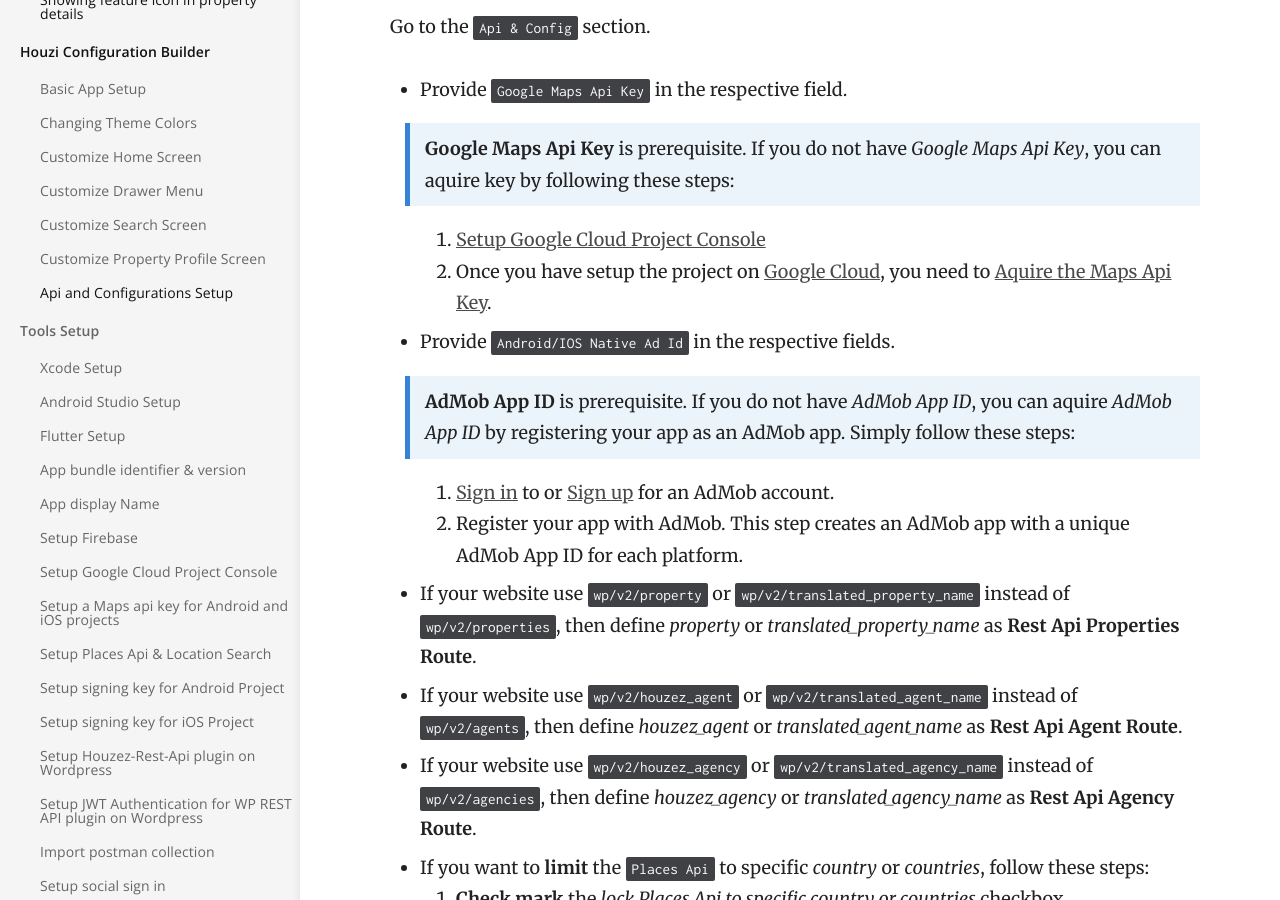
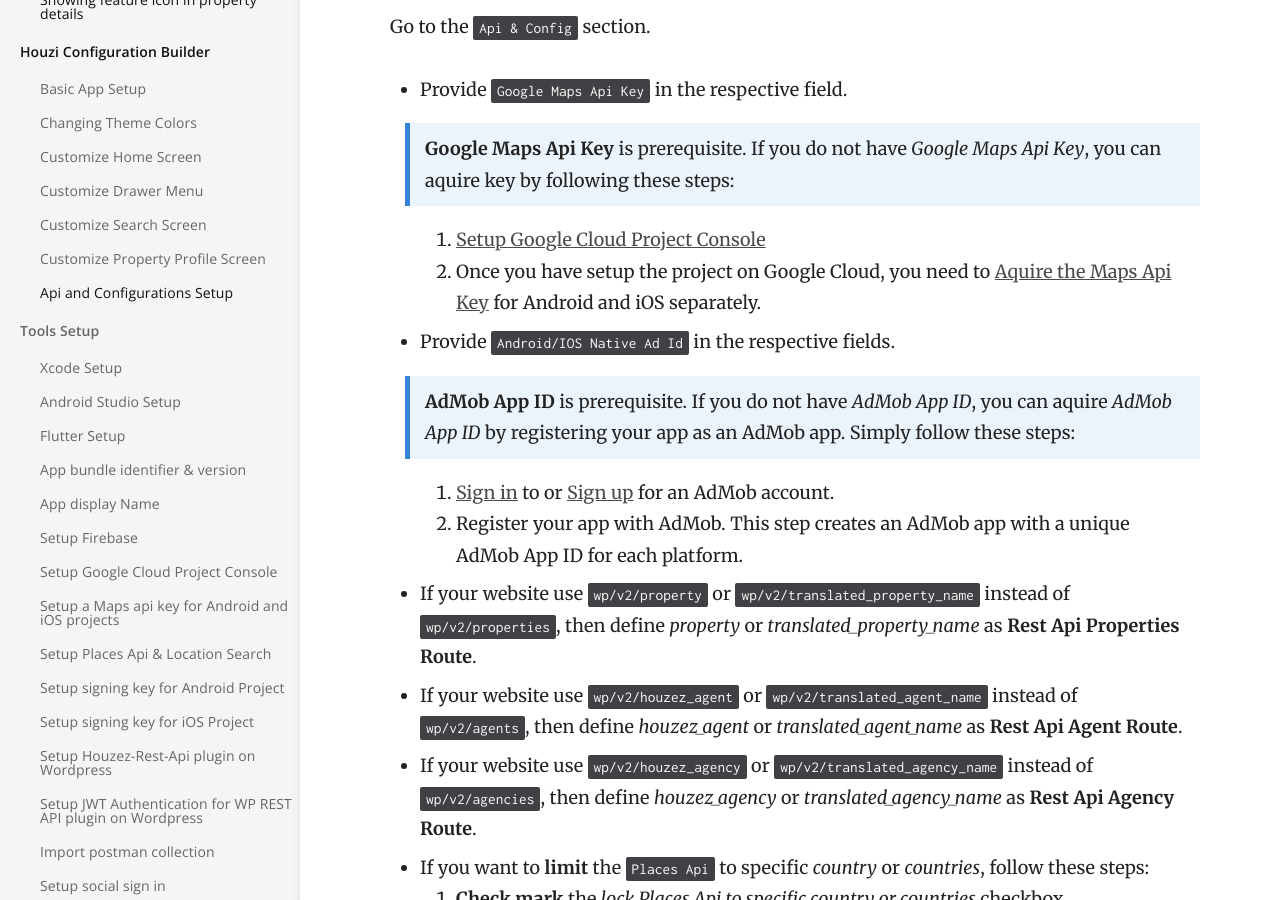
Before and after one commit to booleanbites/houzi-doc, a Jekyll site: the page built from _docs/houzi-config-builder/api-and-configurations-setup.md, in a window 1280 px wide and 900 px high, scrolled down 441 px. Built offline with Jekyll 4.4.1, drawn with Linux system fonts in a browser that asks for light colours.

Commit message:
Minor fix in api-and-configurations-setup.md file

```diff
--- a/_docs/houzi-config-builder/api-and-configurations-setup.md
+++ b/_docs/houzi-config-builder/api-and-configurations-setup.md
@@ -13,7 +13,7 @@ Go to the `Api & Config` section.
 * Provide `Google Maps Api Key` in the respective field.
   > **Google Maps Api Key** is prerequisite. If you do not have *Google Maps Api Key*, you can aquire key by following these steps:
     1. [Setup Google Cloud Project Console](/tools/setup_google_cloud)
-    2. Once you have setup the project on [Google Cloud](https://developers.google.com/maps/documentation/android-sdk/start#get-key), you need to [Aquire the Maps Api Key](https://developers.google.com/maps/documentation/android-sdk/start#get-key).
+    2. Once you have setup the project on Google Cloud, you need to [Aquire the Maps Api Key](https://developers.google.com/maps/documentation/android-sdk/start#get-key) for Android and iOS separately.
  * Provide `Android/IOS Native Ad Id` in the respective fields.
    > **AdMob App ID** is prerequisite. If you do not have *AdMob App ID*, you can aquire *AdMob App ID* by registering your app as an AdMob app. Simply follow these steps:
     1. [Sign in](https://admob.google.com/home/) to or [Sign up](https://support.google.com/admob/answer/7356219) for an AdMob account.
```
